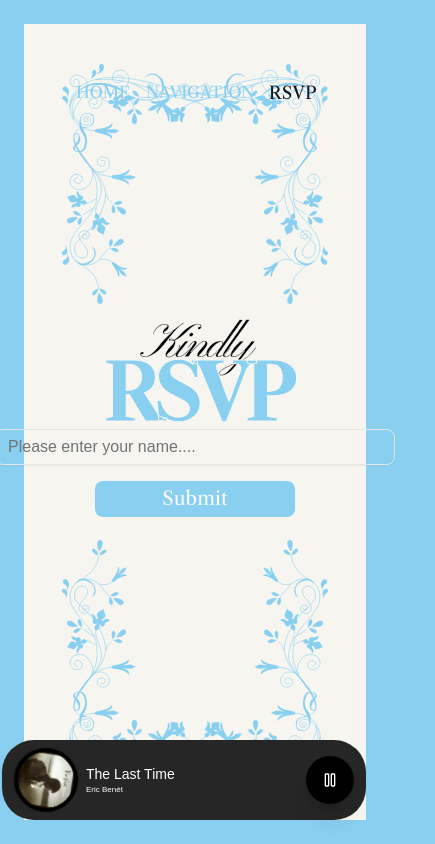
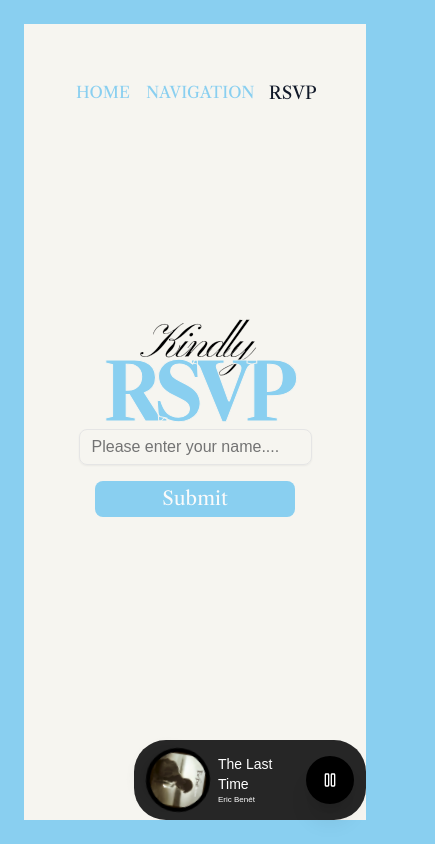
Before and after one commit to arudeu/wedding-invitation, a Next.js app: page /rsvp in a window 390 px wide. Shown: the whole page, 435 px wide, since content can reach past the window. Built offline with nearby package versions, Linux system fonts and the light colour scheme; a web font is replaced by a local one.

Commit message:
Fixed responsiveness

```diff
--- a/app/components/BackgroundMusic.tsx
+++ b/app/components/BackgroundMusic.tsx
@@ -76,7 +76,7 @@ export default function BackgroundMusic() {
         bg-[url('/music/vinyl.jpg')] bg-cover bg-center
         ${isPlaying ? "animate-spin-slow" : "opacity-50"}`}
       ></div>
-      <div className="text-white text-lg w-53 md:w-30">
+      <div className="text-white text-lg w-20">
         <h5 className="text-sm album-text">The Last Time</h5>
         <h5 className="text-[0.5rem] album-text">Eric Benét</h5>
       </div>
--- a/app/globals.css
+++ b/app/globals.css
@@ -165,7 +165,7 @@
   }
 }
 
-@media screen and (max-width: 412px) {
+@media screen and (max-width: 614px) {
   h1 {
     @apply text-[5rem] -tracking-[0.7rem] leading-[0.5];
     -webkit-text-stroke: 1px #F6F5F0;
--- a/app/layout.tsx
+++ b/app/layout.tsx
@@ -46,10 +46,10 @@ export default function RootLayout({
           </div>
 
           <div>
-            <span className="absolute top-10 left-5 w-60 h-60 bg-[url('/flw-tl.svg')] bg-no-repeat bg-[length:15rem_15rem] -z-1"></span>
-            <span className="absolute top-10 right-5 w-60 h-60 bg-[url('/flw-tr.svg')] bg-no-repeat bg-[length:15rem_15rem] -z-1"></span>
-            <span className="absolute bottom-10 left-5 w-60 h-60 bg-[url('/flw-bl.svg')] bg-no-repeat bg-[length:15rem_15rem] -z-1"></span>
-            <span className="absolute bottom-10 right-5 w-60 h-60 bg-[url('/flw-br.svg')] bg-no-repeat bg-[length:15rem_15rem] -z-1"></span>
+            <span className="hidden xl:block absolute top-1 left-1 xl:top-10 xl:left-5 xl:w-60 xl:h-60 bg-[url('/flw-tl.svg')] bg-no-repeat bg-[length:5rem_5rem] xl:bg-[length:15rem_15rem] -z-1"></span>
+            <span className="hidden xl:block absolute top-1 right-1 xl:top-10 xl:right-5 xl:w-60 xl:h-60 bg-[url('/flw-tr.svg')] bg-no-repeat bg-[length:5rem_5rem] xl:bg-[length:15rem_15rem] -z-1"></span>
+            <span className="hidden xl:block absolute bottom-1 left-1 xl:bottom-10 xl:left-5 xl:w-60 xl:h-60 bg-[url('/flw-bl.svg')] bg-no-repeat bg-[length:5rem_5rem] xl:bg-[length:15rem_15rem] -z-1"></span>
+            <span className="hidden xl:block absolute bottom-1 right-1 xl:bottom-10 xl:right-5 xl:w-60 xl:h-60 bg-[url('/flw-br.svg')] bg-no-repeat bg-[length:5rem_5rem] xl:bg-[length:15rem_15rem] -z-1"></span>
 
             {children}
           </div>
--- a/app/rsvp/page.tsx
+++ b/app/rsvp/page.tsx
@@ -39,7 +39,7 @@ export default function Page() {
         placeholder="Please enter your name...."
         value={name}
         onChange={(e) => setName(e.target.value)}
-        className="w-100 text-lg guest-input"
+        className="xl:w-100 text-lg guest-input"
       />
 
       <Button onClick={submitData} className="w-50 btn" disabled={loading}>
```
